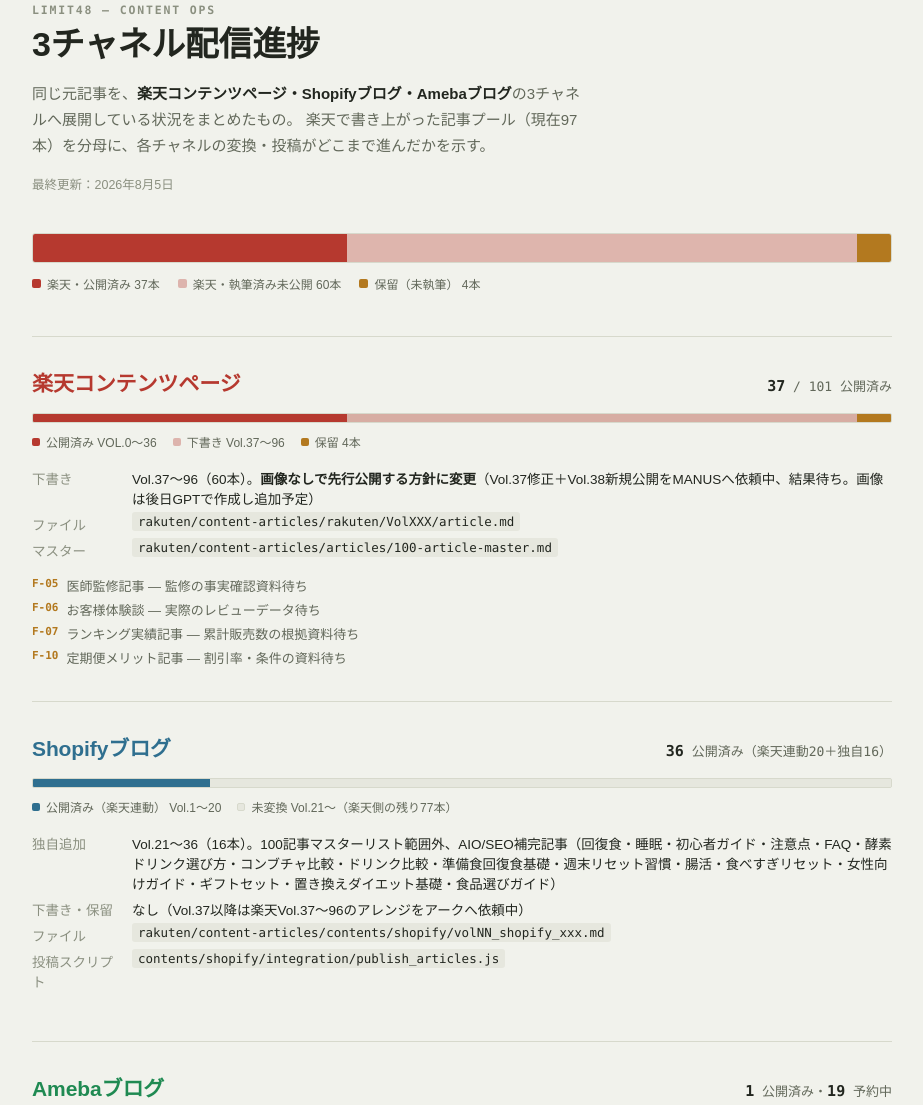
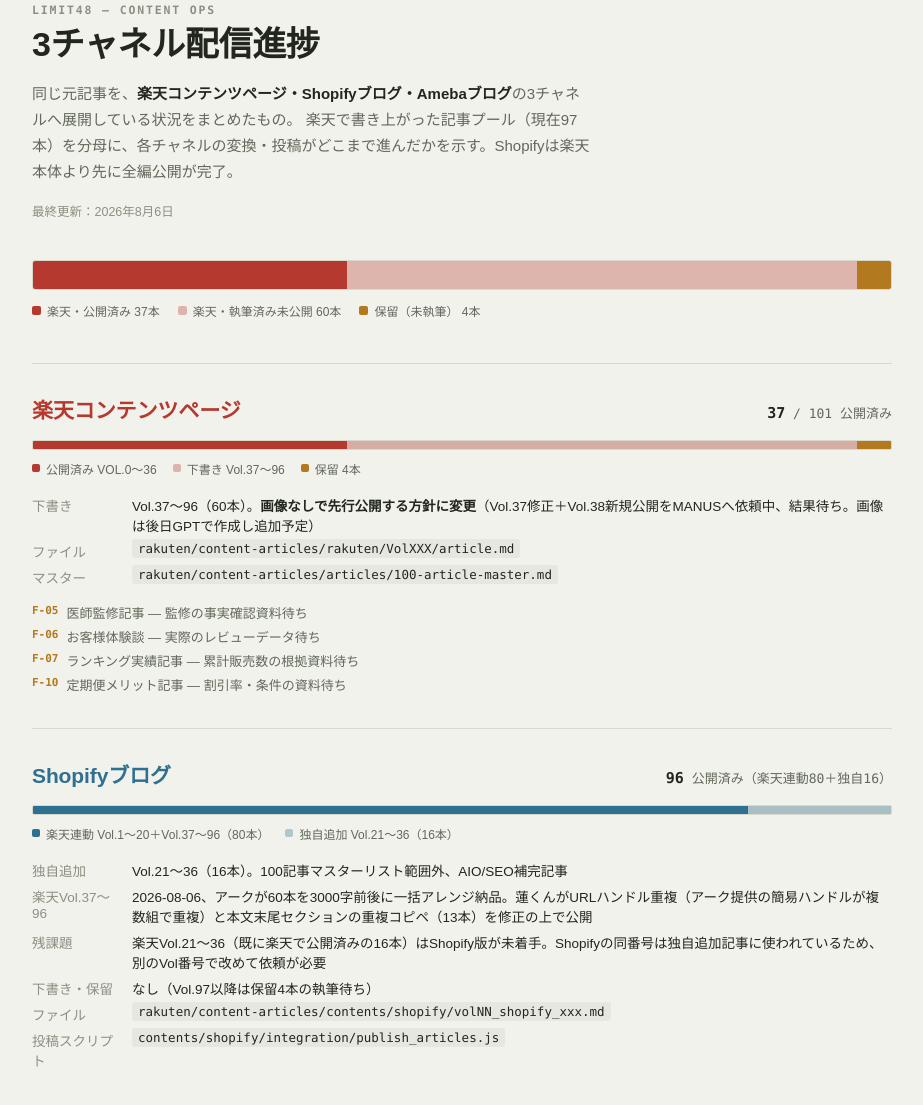
Before and after one commit to gyomu-source/limit48-rank-monitor, a website: page channel-progress.html in a window 1280 px wide. Shown: the part 45-1150 px from the top of the page, without its empty margins (178-1101 px from the left). Drawn offline with Linux system fonts and the light colour scheme.

Commit message:
Shopify Vol.37-96一括公開に伴う進捗更新（96本公開済み、楽天連動80＋独自16）

```diff
--- a/channel-progress.html
+++ b/channel-progress.html
@@ -171,9 +171,9 @@
     <h1>3チャネル配信進捗</h1>
     <p class="lede">
       同じ元記事を、<b>楽天コンテンツページ・Shopifyブログ・Amebaブログ</b>の3チャネルへ展開している状況をまとめたもの。
-      楽天で書き上がった記事プール（現在97本）を分母に、各チャネルの変換・投稿がどこまで進んだかを示す。
+      楽天で書き上がった記事プール（現在97本）を分母に、各チャネルの変換・投稿がどこまで進んだかを示す。Shopifyは楽天本体より先に全編公開が完了。
     </p>
-    <div class="updated">最終更新：2026年8月5日</div>
+    <div class="updated">最終更新：2026年8月6日</div>
   </header>
 
   <div class="totalbar-wrap">
@@ -225,21 +225,23 @@
   <section class="channel">
     <div class="channel-head">
       <div class="channel-name" style="color:var(--shopify)">Shopifyブログ</div>
-      <div class="channel-stat"><b>36</b> 公開済み（楽天連動20＋独自16）</div>
+      <div class="channel-stat"><b>96</b> 公開済み（楽天連動80＋独自16）</div>
     </div>
 
-    <div class="bar-track" role="img" aria-label="Shopify：楽天連動20、未変換77、独自追加16">
-      <span style="width:20.6%; background:var(--shopify);"></span>
-      <span style="width:79.4%; background:var(--paper-2);"></span>
+    <div class="bar-track" role="img" aria-label="Shopify：楽天連動80、独自追加16">
+      <span style="width:83.3%; background:var(--shopify);"></span>
+      <span style="width:16.7%; background:var(--shopify-soft);"></span>
     </div>
     <div class="bar-legend">
-      <span class="item"><span class="dot" style="background:var(--shopify)"></span>公開済み（楽天連動） Vol.1〜20</span>
-      <span class="item"><span class="dot" style="background:var(--paper-2); border:1px solid var(--border)"></span>未変換 Vol.21〜（楽天側の残り77本）</span>
+      <span class="item"><span class="dot" style="background:var(--shopify)"></span>楽天連動 Vol.1〜20＋Vol.37〜96（80本）</span>
+      <span class="item"><span class="dot" style="background:var(--shopify-soft)"></span>独自追加 Vol.21〜36（16本）</span>
     </div>
 
     <div class="detail-grid">
-      <div class="row"><span class="label">独自追加</span><span class="value">Vol.21〜36（16本）。100記事マスターリスト範囲外、AIO/SEO補完記事（回復食・睡眠・初心者ガイド・注意点・FAQ・酵素ドリンク選び方・コンブチャ比較・ドリンク比較・準備食回復食基礎・週末リセット習慣・腸活・食べすぎリセット・女性向けガイド・ギフトセット・置き換えダイエット基礎・食品選びガイド）</span></div>
-      <div class="row"><span class="label">下書き・保留</span><span class="value">なし（Vol.37以降は楽天Vol.37〜96のアレンジをアークへ依頼中）</span></div>
+      <div class="row"><span class="label">独自追加</span><span class="value">Vol.21〜36（16本）。100記事マスターリスト範囲外、AIO/SEO補完記事</span></div>
+      <div class="row"><span class="label">楽天Vol.37〜96</span><span class="value">2026-08-06、アークが60本を3000字前後に一括アレンジ納品。蓮くんがURLハンドル重複（アーク提供の簡易ハンドルが複数組で重複）と本文末尾セクションの重複コピペ（13本）を修正の上で公開</span></div>
+      <div class="row"><span class="label">残課題</span><span class="value">楽天Vol.21〜36（既に楽天で公開済みの16本）はShopify版が未着手。Shopifyの同番号は独自追加記事に使われているため、別のVol番号で改めて依頼が必要</span></div>
+      <div class="row"><span class="label">下書き・保留</span><span class="value">なし（Vol.97以降は保留4本の執筆待ち）</span></div>
       <div class="row"><span class="label">ファイル</span><span class="value"><code>rakuten/content-articles/contents/shopify/volNN_shopify_xxx.md</code></span></div>
       <div class="row"><span class="label">投稿スクリプト</span><span class="value"><code>contents/shopify/integration/publish_articles.js</code></span></div>
     </div>
```
